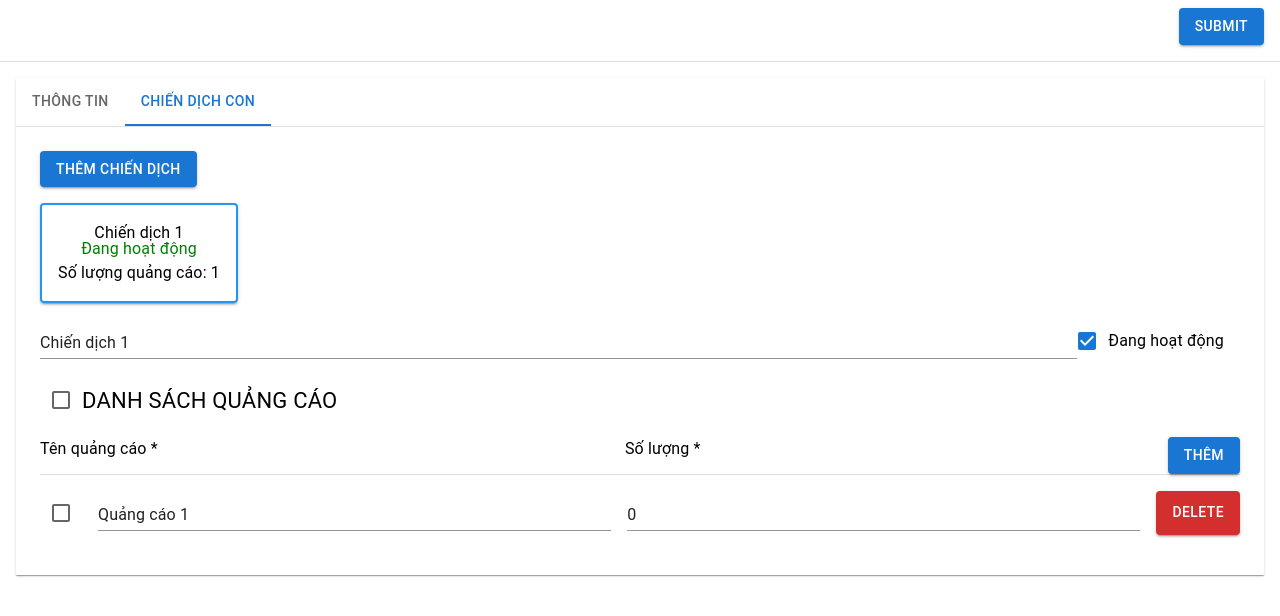
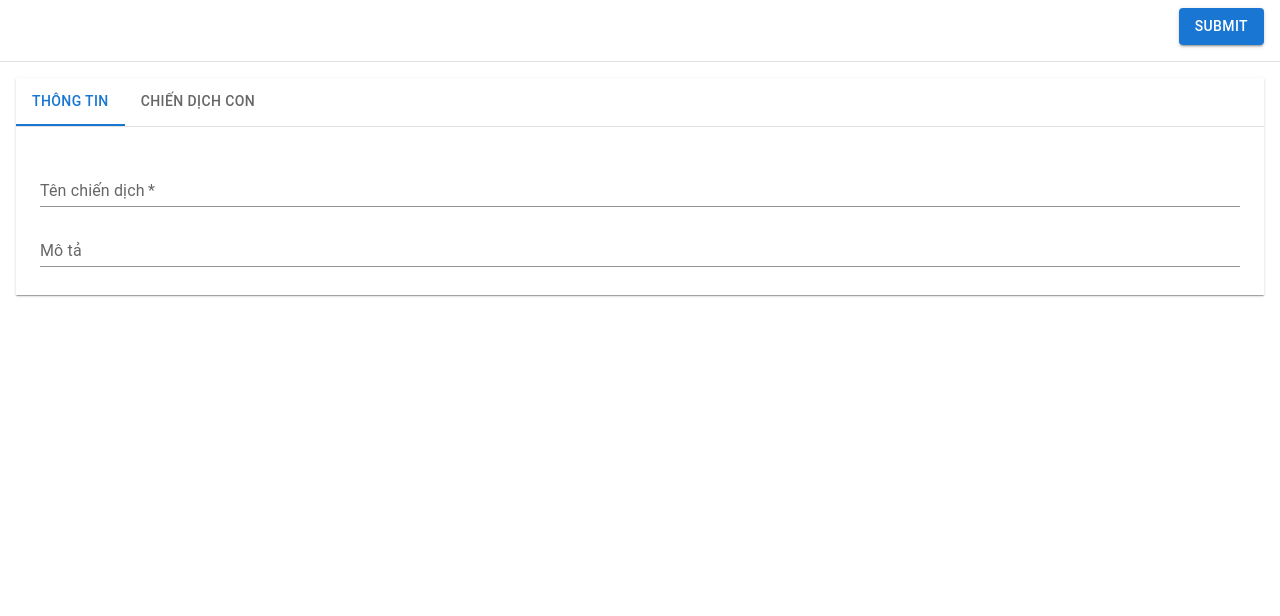
Before and after one commit to mrtk0y/awing-demo, a React (Vite) app: page / in a window 1280 px wide. Shown: the top 616 px of the page. Built offline with nearby package versions, Linux system fonts and the light colour scheme.

Commit message:
feat: improvide when showing error alert
Signed-off-by: ThinhBg Mark <thinhbg2812@gmail.com>

```diff
--- a/src/App.tsx
+++ b/src/App.tsx
@@ -1,33 +1,38 @@
-import Tabs from '@mui/material/Tabs';
-import Tab from '@mui/material/Tab';
-import Box from '@mui/material/Box';
-import { Fragment, useState } from 'react';
-import CustomTabPanel from './components/CustomTabs';
-import Information from './components/Information';
-import Campaign from './components/Campaign';
-import { Button } from '@mui/material';
-import Divider from '@mui/material/Divider';
-import { FormProvider, useForm } from 'react-hook-form';
-import { isEmpty } from './utils/isEmptyObject';
-import { z } from 'zod';
-import { zodResolver } from '@hookform/resolvers/zod';
+import Tabs from '@mui/material/Tabs'
+import Tab from '@mui/material/Tab'
+import Box from '@mui/material/Box'
+import { Fragment, useEffect, useState } from 'react'
+import CustomTabPanel from './components/CustomTabs'
+import Information from './components/Information'
+import Campaign from './components/Campaign'
+import { Button } from '@mui/material'
+import Divider from '@mui/material/Divider'
+import { FormProvider, useForm } from 'react-hook-form'
+import { isEmpty } from './utils/isEmptyObject'
+import { z } from 'zod'
+import { zodResolver } from '@hookform/resolvers/zod'
 
 enum FORMS {
   INFORMATION,
   CAMPAIGN
 }
 
-
 const schema = z.object({
   name: z.string().min(1, { message: 'Bắt buộc' }),
-  childCampaign: z.array(z.object({
-    name: z.string().min(1, { message: 'Bắt buộc' }),
-    advertisement: z.array(z.object({
-      quantity: z.number().min(1, { message: 'Số phải lớn hơn 0' }),
-      name: z.string().min(1, { message: 'Bắt buộc' })
-    }))
-  })).nonempty({ message: 'Bắt buộc' })
-});
+  childCampaign: z
+    .array(
+      z.object({
+        name: z.string().min(1, { message: 'Bắt buộc' }),
+        advertisement: z.array(
+          z.object({
+            quantity: z.number().min(1, { message: 'Số phải lớn hơn 0' }),
+            name: z.string().min(1, { message: 'Bắt buộc' })
+          })
+        )
+      })
+    )
+    .nonempty({ message: 'Bắt buộc' })
+})
 
 export type TFormData = {
   name: string
@@ -48,74 +53,89 @@ export type TChildCampaign = {
   }[]
 }
 function App() {
-  const [activeTab, setActiveTab] = useState(FORMS.CAMPAIGN)
+  const [activeTab, setActiveTab] = useState(FORMS.INFORMATION)
 
   const method = useForm({
     resolver: zodResolver(schema),
     defaultValues: {
-      name: "",
-      description: "",
+      name: '',
+      description: '',
       childCampaign: [
         {
           id: 1,
-          name: "Chiến dịch 1",
+          name: 'Chiến dịch 1',
           isActive: true,
           advertisement: [
             {
               id: 1,
               quantity: 0,
-              name: "Quảng cáo 1"
+              name: 'Quảng cáo 1'
             }
           ]
         }
       ]
-    },
+    }
   })
 
-
-  const { handleSubmit, control, formState: { errors, }, watch, } = method
-
-
+  const {
+    handleSubmit,
+    control,
+    formState: { errors },
+    watch
+  } = method
 
   const onSubmit = (values: unknown) => {
-    console.log('!!values', values, isEmpty(errors));
+    console.log('!!values', values, isEmpty(errors))
     alert(JSON.stringify(values, null, 2))
   }
+
+  useEffect(() => {
+    if (Object.values(errors).length) {
+      alert(JSON.stringify('Điền đủ thông tin', null, 2))
+      if (errors.name) {
+        setActiveTab(FORMS.INFORMATION)
+        return
+      }
+      if (errors.childCampaign) {
+        setActiveTab(FORMS.CAMPAIGN)
+        return
+      }
+    }
+  }, [errors])
 
   return (
     <Box paddingY={1}>
       <Box display={'flex'} justifyContent={'end'} paddingX={2}>
-        <Button type="submit" variant="contained"
+        <Button
+          type='submit'
+          variant='contained'
           onClick={() => {
             handleSubmit(onSubmit)()
           }}
-        >Submit</Button>
+        >
+          Submit
+        </Button>
       </Box>
 
-      <Box marginY={2} >
+      <Box marginY={2}>
         <Divider />
       </Box>
 
       <Box margin={2} boxShadow={1}>
         <Box sx={{ borderBottom: 1, borderColor: 'divider' }}>
-          <Tabs value={activeTab} onChange={(_e, value) => setActiveTab(value)} aria-label="basic tabs example">
-            <Tab label="Thông tin" />
-            <Tab label="Chiến dịch con" />
+          <Tabs value={activeTab} onChange={(_e, value) => setActiveTab(value)} aria-label='basic tabs example'>
+            <Tab label='Thông tin' />
+            <Tab label='Chiến dịch con' />
           </Tabs>
         </Box>
 
         <FormProvider {...method}>
-
-
           <Fragment>
             <CustomTabPanel value={activeTab} index={FORMS.INFORMATION}>
               <Information control={control} errors={errors} />
             </CustomTabPanel>
             <CustomTabPanel value={activeTab} index={FORMS.CAMPAIGN}>
-              <Campaign
-                control={control}
-                watch={watch}
-              />
+              <Campaign control={control} watch={watch} />
             </CustomTabPanel>
           </Fragment>
         </FormProvider>
```
